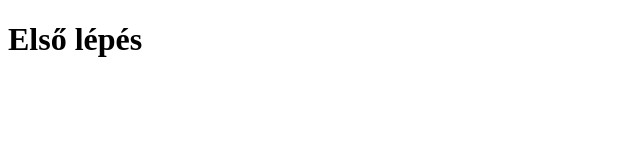
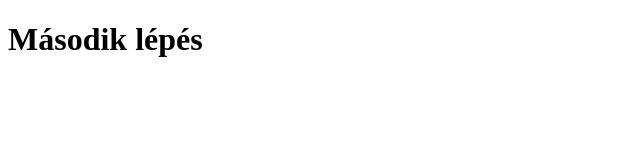
Before and after one commit to majorattila/proba_1, a plain HTML site: page index.html in a window 1280 px wide. Shown: the whole page, without its empty margins (0-640 px from the left). Drawn offline with Linux system fonts and the light colour scheme.

Commit message:
második lépés

```diff
--- a/index.html
+++ b/index.html
@@ -7,6 +7,6 @@
     <title>Git próba</title>
 </head>
 <body>
-    <h1>Első lépés</h1>
+    <h1>Második lépés</h1>
 </body>
 </html>
```
